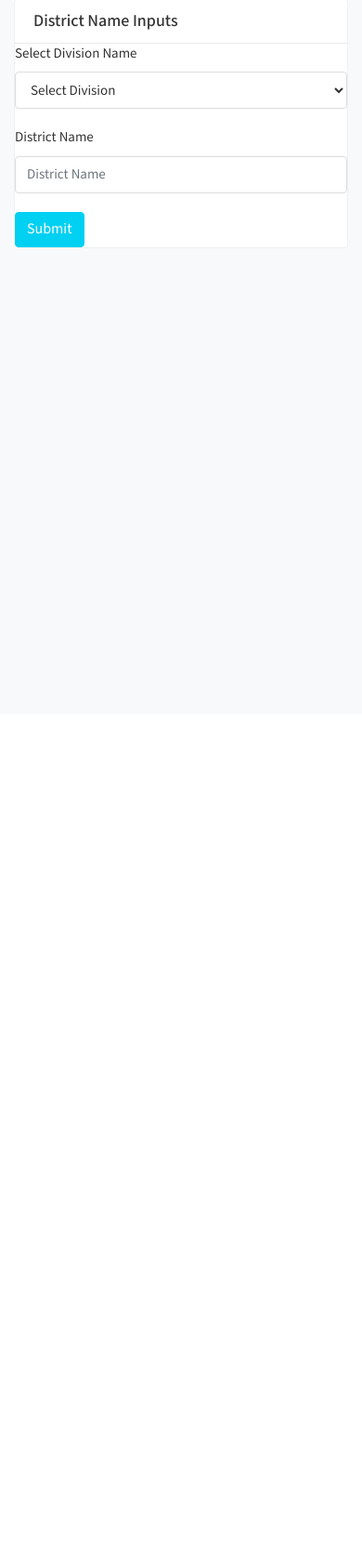
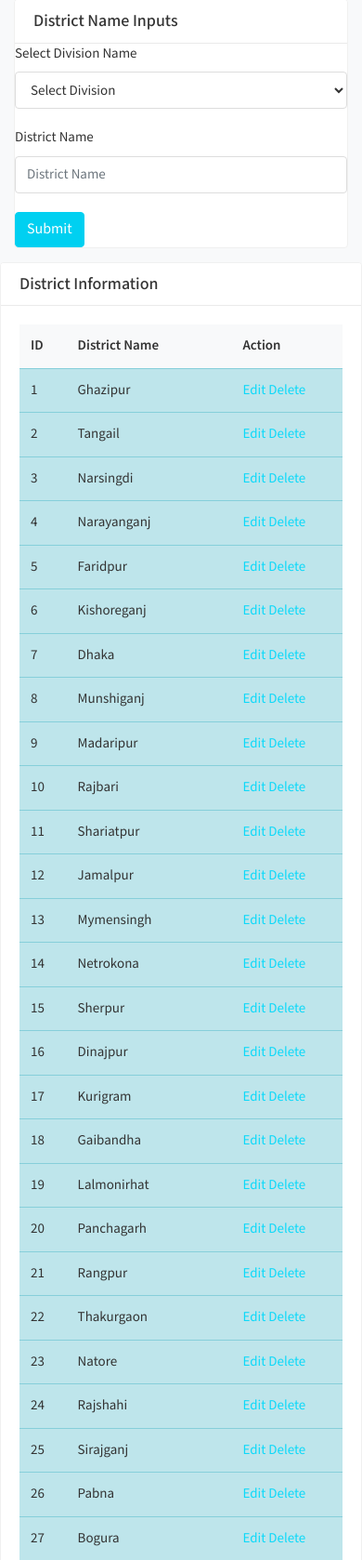
Before and after one commit to Salman13201016/django_dep_recom, a Django app: page /district/ in a window 390 px wide. Shown: the part 76-1754 px from the top of the page at 93% size. Before the commit the page ends 343 px from the top, so only its background shows below. Run offline with Django 4.2, Linux system fonts and the light colour scheme; data comes from the database, SQL or seed files in the repository; some libraries are stand-ins or nearby versions.

Commit message:
District name curd operation done

```diff
--- a/From_Doccure/district/urls.py
+++ b/From_Doccure/district/urls.py
@@ -1,12 +1,16 @@
 from django.contrib import admin
 # from . import category
 from django.urls import path
-from . import views as division
+from . import views as district
 
 
 urlpatterns = [
-    path('', division.district_name,name='district'),
-    path('store/', division.district_name_store,name='district_stor'),
+    path('', district.district_name,name='district'),
+    path('store/', district.district_name_store,name='district_stor'),
+
+    path('edit_district/<int:id>', district.edit_district,name='edit_district'),
+    path('district/update/', district.update_edit_district,name='update_district'),
+    path('edit_district/delete/<int:id>', district.delete_district,name='delete_district'),
 
 
 ]
--- a/From_Doccure/district/views.py
+++ b/From_Doccure/district/views.py
@@ -1,5 +1,6 @@
 from django.shortcuts import render,get_object_or_404,redirect
-from . models import Division_Name
+from division.models import Division_Name
+from . models import District_Name
 from django.contrib import messages
 from django.db import IntegrityError
 from . import models
@@ -8,7 +9,8 @@ from . import models
 
 def district_name(request):
     dis_data = Division_Name.objects.all()
-    context = {"district_data":dis_data}
+    dist_data = District_Name.objects.all()
+    context = {"division_data":dis_data,"dist_data":dist_data}
     return render(request,'form/District/district.html',context)
 
 def district_name_store(request):
@@ -30,3 +32,25 @@ def district_name_store(request):
         messages.error(request, 'The District name hase been inserted Successfully')
 
         return redirect('/district/')
+
+
+def edit_district(request, id):
+    # data = get_object_or_404(Doctor_Depert_name, id=id)
+    context={
+        'id':id,
+    }
+    return render(request,'form/District/district_edit.html',context)
+
+def update_edit_district(request):
+    id = request.POST.get('id')
+    data = get_object_or_404(District_Name, id=id)
+    district = request.POST.get('district_name')
+    data.district = district
+    data.save()
+    return redirect('/district/')
+
+
+def delete_district(request, id):
+    data = get_object_or_404(District_Name, id=id)
+    data.delete()
+    return redirect('/district/')
--- a/From_Doccure/templates/form/District/district.html
+++ b/From_Doccure/templates/form/District/district.html
@@ -34,7 +34,7 @@
                                             <label for="exampleSelectGender">Select Division Name</label>
                                               <select class="form-control" id="exampleSelectGender" name="district_fk">
                                                 <option>Select Division</option>
-                                                {% for data in district_data %}
+                                                {% for data in division_data %}
                                                 <option value="{{ data.id }}">{{ data.division }}</option>
                                                 {% endfor %}
                                               </select>
@@ -53,6 +53,51 @@
 						</div>
 					</div>
 
+					<div class="row">
+						<div class="col-sm-12">
+							<div class="card">
+								<div class="card-header">
+									<h4 class="card-title">District Information</h4>
+
+								</div>
+								<div class="card-body">
+
+									<div class="table-responsive">
+										<table class="datatable table table-stripped">
+											<thead>
+												<tr>
+													<th>ID</th>
+													<th>District Name</th>
+													<th>Action</th>
+
+												</tr>
+											</thead>
+											<tbody>
+												{% for table_data in dist_data %}
+												<tr class="table-info">
+												  <td>
+													{{ forloop.counter }}
+												  </td>
+												  <td>
+													{{table_data.district}}
+												  </td>
+
+												  <td>
+													<a  href="{% url 'edit_district' table_data.id %}">Edit</a>
+													<a  href="{% url 'delete_district' table_data.id %}">Delete</a>
+
+
+												  </td>
+												</tr>
+												{% endfor %}
+											  </tbody>
+											</tbody>
+										</table>
+									</div>
+								</div>
+							</div>
+						</div>
+					</div>
 
 
 				</div>
```
Also changed, not shown: From_Doccure/templates/form/District/district_edit.html (+54 -0 lines).
